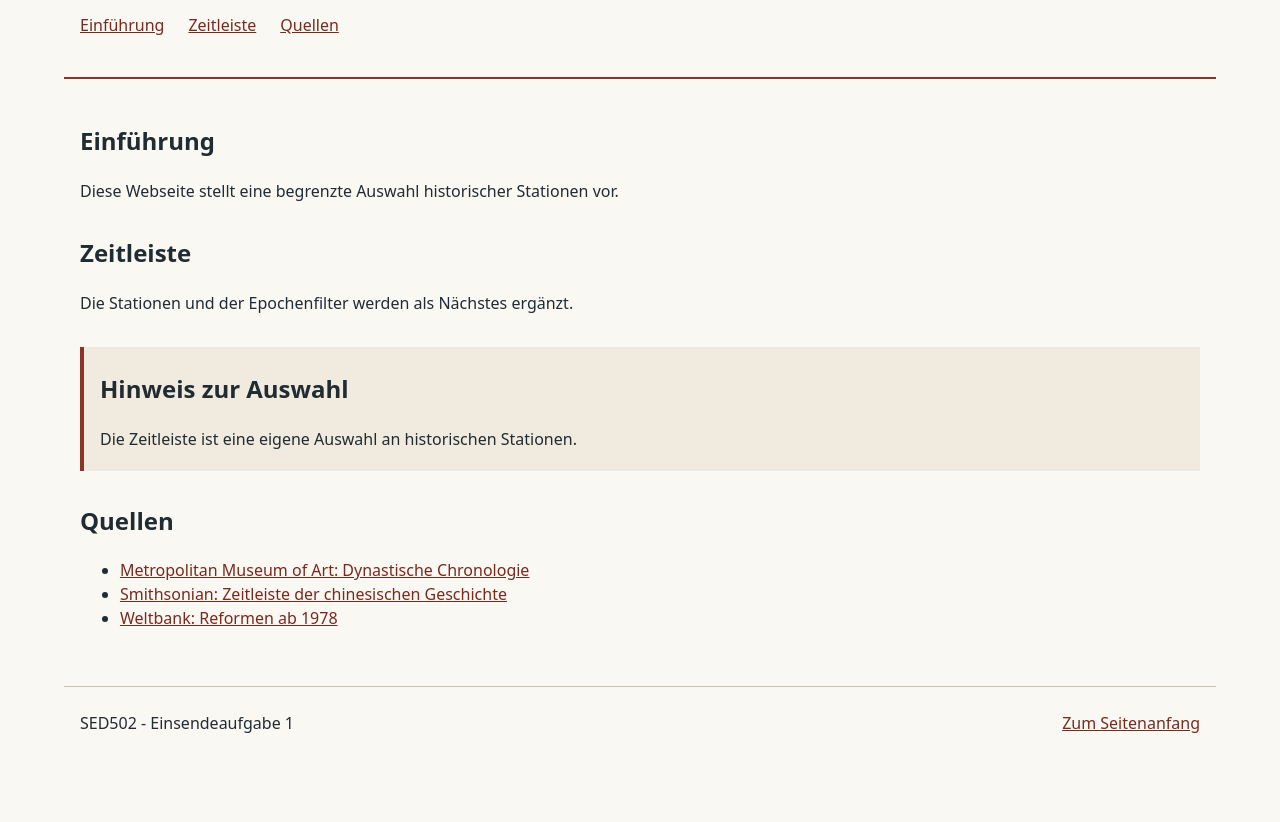
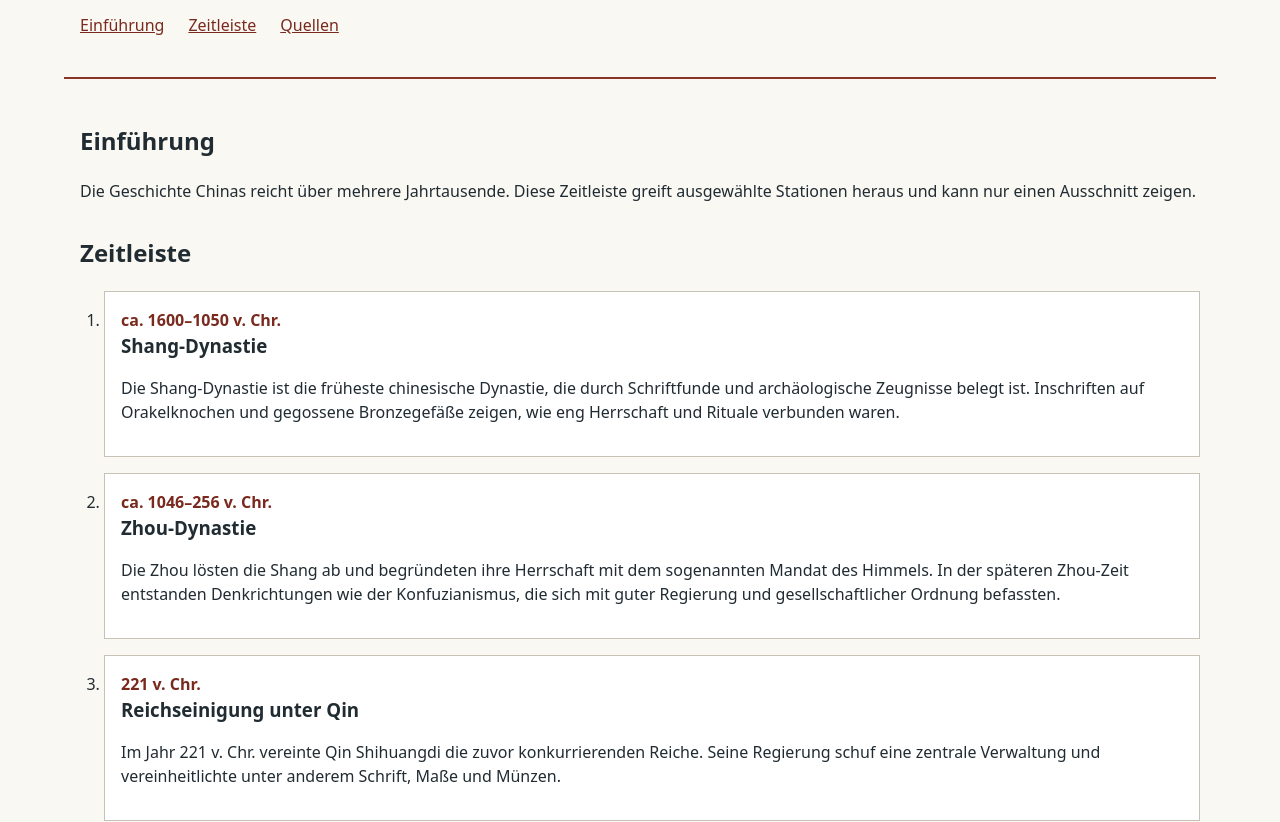
Before and after one commit to cchhrriiss/SED502_ESA1, a website built with Vite: page index.html in a window 1280 px wide. Shown: the part 140-962 px from the top of the page. Before the commit the page ends 899 px from the top, so only its background shows below. Built offline with nearby package versions, Linux system fonts and the light colour scheme.

Commit message:
Add: Erste drei Stationen

```diff
--- a/index.html
+++ b/index.html
@@ -31,14 +31,52 @@
       <section id="einfuehrung" aria-labelledby="einfuehrung-titel">
         <h2 id="einfuehrung-titel">Einführung</h2>
         <p>
-          Diese Webseite stellt eine begrenzte Auswahl historischer Stationen
-          vor.
+          Die Geschichte Chinas reicht über mehrere Jahrtausende. Diese
+          Zeitleiste greift ausgewählte Stationen heraus und kann nur einen
+          Ausschnitt zeigen.
         </p>
       </section>
 
       <section id="zeitleiste" aria-labelledby="zeitleiste-titel">
         <h2 id="zeitleiste-titel">Zeitleiste</h2>
-        <p>Die Stationen und der Epochenfilter werden als Nächstes ergänzt.</p>
+        <ol class="timeline">
+          <li>
+            <article>
+              <p class="period">ca. 1600–1050 v. Chr.</p>
+              <h3>Shang-Dynastie</h3>
+              <p>
+                Die Shang-Dynastie ist die früheste chinesische Dynastie, die
+                durch Schriftfunde und archäologische Zeugnisse belegt ist.
+                Inschriften auf Orakelknochen und gegossene Bronzegefäße zeigen,
+                wie eng Herrschaft und Rituale verbunden waren.
+              </p>
+            </article>
+          </li>
+          <li>
+            <article>
+              <p class="period">ca. 1046–256 v. Chr.</p>
+              <h3>Zhou-Dynastie</h3>
+              <p>
+                Die Zhou lösten die Shang ab und begründeten ihre Herrschaft
+                mit dem sogenannten Mandat des Himmels. In der späteren
+                Zhou-Zeit entstanden Denkrichtungen wie der Konfuzianismus, die
+                sich mit guter Regierung und gesellschaftlicher Ordnung befassten.
+              </p>
+            </article>
+          </li>
+          <li>
+            <article>
+              <p class="period">221 v. Chr.</p>
+              <h3>Reichseinigung unter Qin</h3>
+              <p>
+                Im Jahr 221 v. Chr. vereinte Qin Shihuangdi die zuvor
+                konkurrierenden Reiche. Seine Regierung schuf eine zentrale
+                Verwaltung und vereinheitlichte unter anderem Schrift, Maße
+                und Münzen.
+              </p>
+            </article>
+          </li>
+        </ol>
       </section>
 
       <aside aria-labelledby="hinweis-titel">
@@ -50,20 +88,24 @@
 
       <section id="quellen" aria-labelledby="quellen-titel">
         <h2 id="quellen-titel">Quellen</h2>
+        <p>Die folgenden Quellen wurden für die genannten Stationen verwendet:</p>
         <ul>
           <li>
-            <a href="https://www.metmuseum.org/-/media/files/learn/for-educators/publications-for-educators/korea.pdf">
-              Metropolitan Museum of Art: Dynastische Chronologie
+            Shang:
+            <a href="https://www.metmuseum.org/essays/shang-and-zhou-dynasties-the-bronze-age-of-china">
+              Metropolitan Museum of Art – Shang and Zhou Dynasties
             </a>
           </li>
           <li>
-            <a href="https://asia.si.edu/education/educator-resources/teaching-china-with-the-smithsonian/interactives/timelines/timeline-of-chinese-history-art-and-culture/">
-              Smithsonian: Zeitleiste der chinesischen Geschichte
+            Zhou:
+            <a href="https://www.worldhistory.org/Zhou_Dynasty/">
+              World History Encyclopedia – Zhou Dynasty
             </a>
           </li>
           <li>
-            <a href="https://blogs.worldbank.org/en/eastasiapacific/reflections-on-forty-years-of-china-reforms">
-              Weltbank: Reformen ab 1978
+            Qin:
+            <a href="https://www.metmuseum.org/essays/qin-dynasty-221-206-b-c">
+              Metropolitan Museum of Art – Qin Dynasty
             </a>
           </li>
         </ul>
--- a/src/style.css
+++ b/src/style.css
@@ -64,6 +64,28 @@ main aside {
   margin-bottom: 2rem;
 }
 
+.timeline {
+  display: grid;
+  gap: 1rem;
+  padding-left: 1.5rem;
+}
+
+.timeline article {
+  padding: 1rem;
+  border: 1px solid #c8c1b5;
+  background: #fff;
+}
+
+.timeline h3,
+.period {
+  margin: 0;
+}
+
+.period {
+  font-weight: 700;
+  color: #7a291d;
+}
+
 main aside {
   padding: 0.25rem 1rem;
   border-left: 4px solid #8c3526;
```
